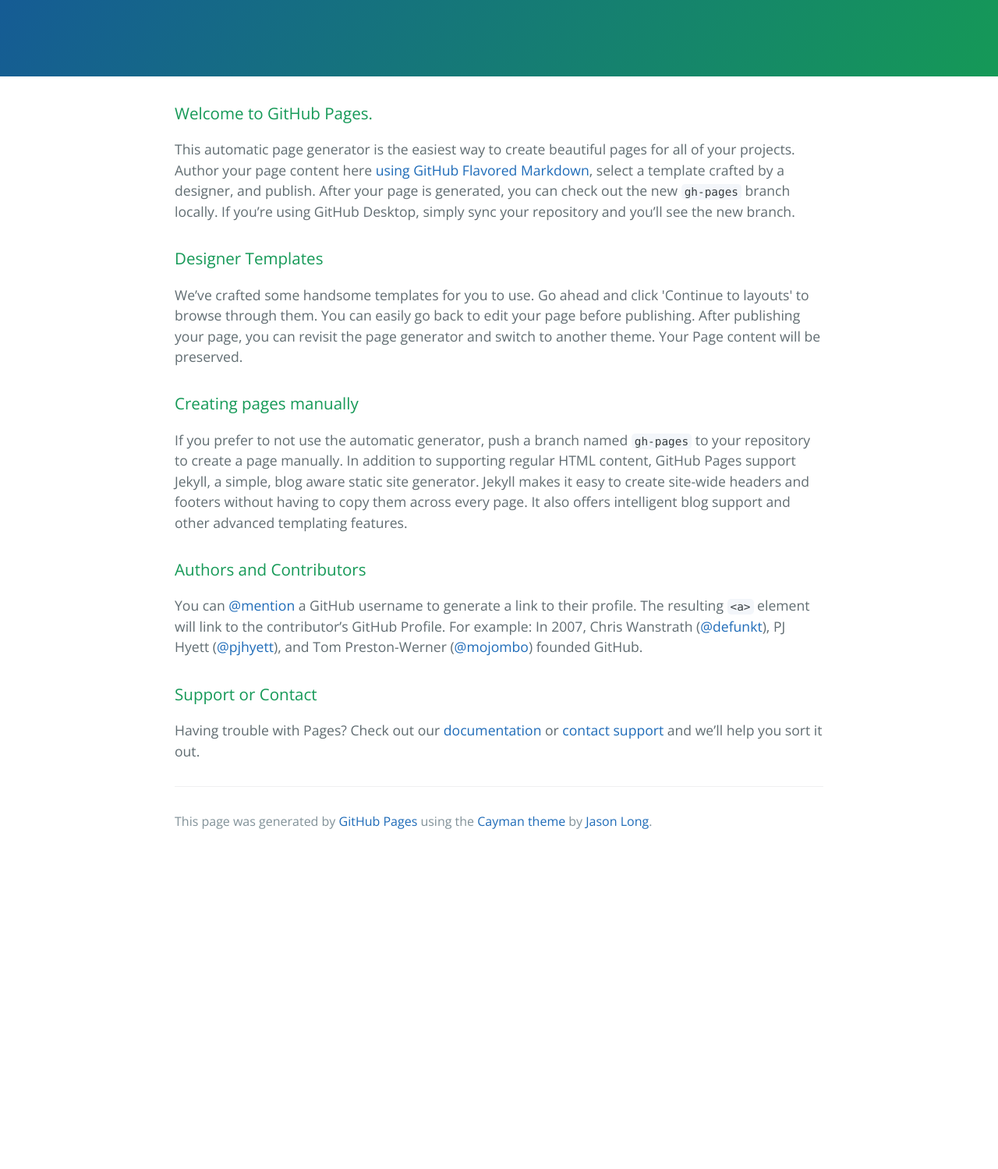
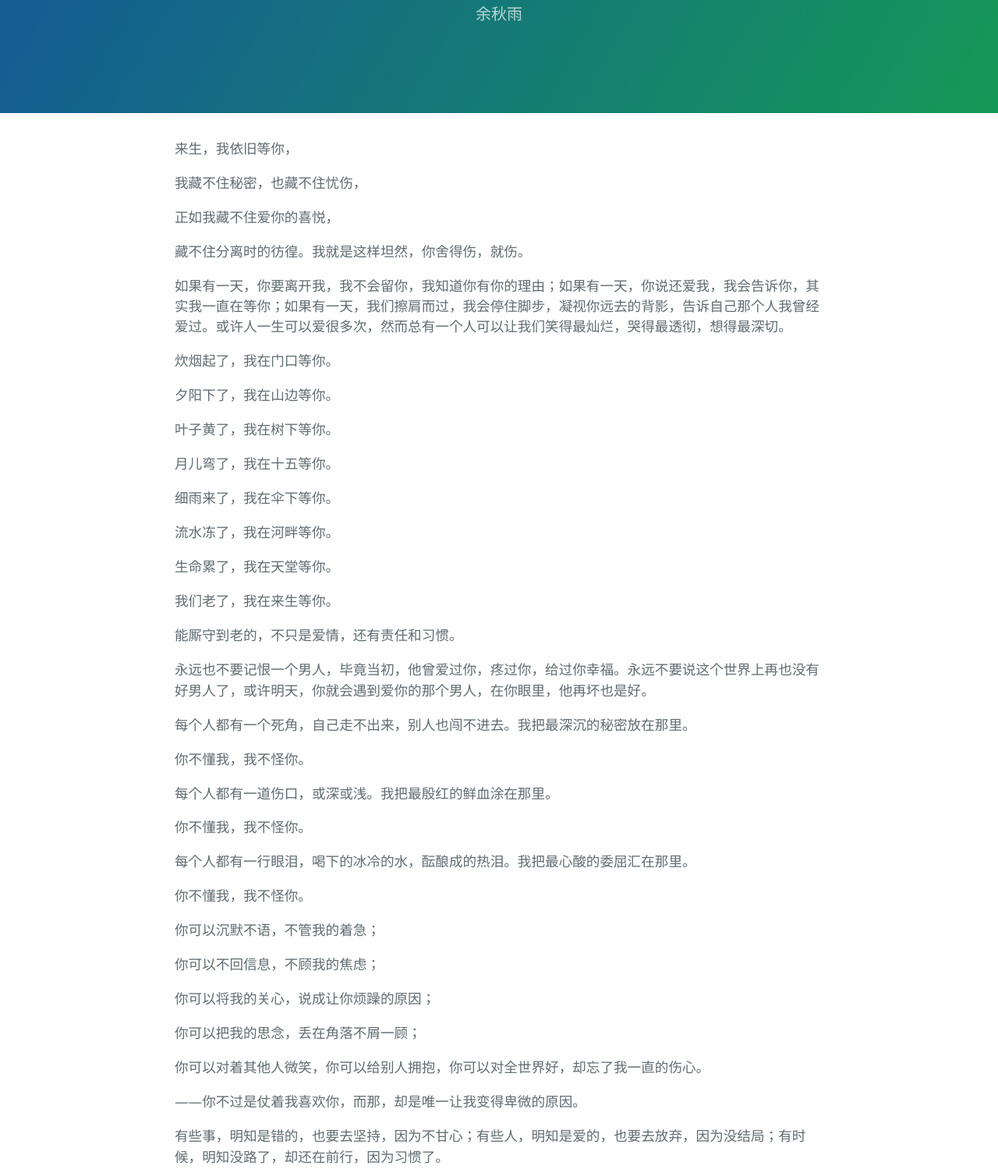
Before and after one commit to wodengni/wodengni, a plain HTML site: page index.html in a window 1280 px wide. Shown: the part 172-1671 px from the top of the page at 78% size. Before the commit the page ends 1269 px from the top, so only its background shows below. Drawn offline with nearby package versions, Linux system fonts and the light colour scheme.

Commit message:
Replace master branch with page content via GitHub

```diff
--- a/index.html
+++ b/index.html
@@ -2,7 +2,7 @@
 <html lang="en-us">
   <head>
     <meta charset="UTF-8">
-    <title>Wodengni.GitHub.io by wodengni</title>
+    <title>我在等你 by wodengni</title>
     <meta name="viewport" content="width=device-width, initial-scale=1">
     <link rel="stylesheet" type="text/css" href="stylesheets/normalize.css" media="screen">
     <link href='https://fonts.googleapis.com/css?family=Open+Sans:400,700' rel='stylesheet' type='text/css'>
@@ -11,35 +11,66 @@
   </head>
   <body>
     <section class="page-header">
-      <h1 class="project-name">Wodengni.GitHub.io</h1>
-      <h2 class="project-tagline"></h2>
+      <h1 class="project-name">我在等你</h1>
+      <h2 class="project-tagline">余秋雨</h2>
     </section>
 
     <section class="main-content">
-      <h3>
-<a id="welcome-to-github-pages" class="anchor" href="#welcome-to-github-pages" aria-hidden="true"><span aria-hidden="true" class="octicon octicon-link"></span></a>Welcome to GitHub Pages.</h3>
+      <p>来生，我依旧等你，</p>
 
-<p>This automatic page generator is the easiest way to create beautiful pages for all of your projects. Author your page content here <a href="https://guides.github.com/features/mastering-markdown/">using GitHub Flavored Markdown</a>, select a template crafted by a designer, and publish. After your page is generated, you can check out the new <code>gh-pages</code> branch locally. If you’re using GitHub Desktop, simply sync your repository and you’ll see the new branch.</p>
+<p>我藏不住秘密，也藏不住忧伤，</p>
 
-<h3>
-<a id="designer-templates" class="anchor" href="#designer-templates" aria-hidden="true"><span aria-hidden="true" class="octicon octicon-link"></span></a>Designer Templates</h3>
+<p>正如我藏不住爱你的喜悦，</p>
 
-<p>We’ve crafted some handsome templates for you to use. Go ahead and click 'Continue to layouts' to browse through them. You can easily go back to edit your page before publishing. After publishing your page, you can revisit the page generator and switch to another theme. Your Page content will be preserved.</p>
+<p>藏不住分离时的彷徨。我就是这样坦然，你舍得伤，就伤。</p>
 
-<h3>
-<a id="creating-pages-manually" class="anchor" href="#creating-pages-manually" aria-hidden="true"><span aria-hidden="true" class="octicon octicon-link"></span></a>Creating pages manually</h3>
+<p>如果有一天，你要离开我，我不会留你，我知道你有你的理由；如果有一天，你说还爱我，我会告诉你，其实我一直在等你；如果有一天，我们擦肩而过，我会停住脚步，凝视你远去的背影，告诉自己那个人我曾经爱过。或许人一生可以爱很多次，然而总有一个人可以让我们笑得最灿烂，哭得最透彻，想得最深切。</p>
 
-<p>If you prefer to not use the automatic generator, push a branch named <code>gh-pages</code> to your repository to create a page manually. In addition to supporting regular HTML content, GitHub Pages support Jekyll, a simple, blog aware static site generator. Jekyll makes it easy to create site-wide headers and footers without having to copy them across every page. It also offers intelligent blog support and other advanced templating features.</p>
+<p>炊烟起了，我在门口等你。</p>
 
-<h3>
-<a id="authors-and-contributors" class="anchor" href="#authors-and-contributors" aria-hidden="true"><span aria-hidden="true" class="octicon octicon-link"></span></a>Authors and Contributors</h3>
+<p>夕阳下了，我在山边等你。</p>
 
-<p>You can <a href="https://help.github.com/articles/basic-writing-and-formatting-syntax/#mentioning-users-and-teams" class="user-mention">@mention</a> a GitHub username to generate a link to their profile. The resulting <code>&lt;a&gt;</code> element will link to the contributor’s GitHub Profile. For example: In 2007, Chris Wanstrath (<a href="https://github.com/defunkt" class="user-mention">@defunkt</a>), PJ Hyett (<a href="https://github.com/pjhyett" class="user-mention">@pjhyett</a>), and Tom Preston-Werner (<a href="https://github.com/mojombo" class="user-mention">@mojombo</a>) founded GitHub.</p>
+<p>叶子黄了，我在树下等你。</p>
 
-<h3>
-<a id="support-or-contact" class="anchor" href="#support-or-contact" aria-hidden="true"><span aria-hidden="true" class="octicon octicon-link"></span></a>Support or Contact</h3>
+<p>月儿弯了，我在十五等你。</p>
 
-<p>Having trouble with Pages? Check out our <a href="https://help.github.com/pages">documentation</a> or <a href="https://github.com/contact">contact support</a> and we’ll help you sort it out.</p>
+<p>细雨来了，我在伞下等你。</p>
+
+<p>流水冻了，我在河畔等你。</p>
+
+<p>生命累了，我在天堂等你。</p>
+
+<p>我们老了，我在来生等你。</p>
+
+<p>能厮守到老的，不只是爱情，还有责任和习惯。</p>
+
+<p>永远也不要记恨一个男人，毕竟当初，他曾爱过你，疼过你，给过你幸福。永远不要说这个世界上再也没有好男人了，或许明天，你就会遇到爱你的那个男人，在你眼里，他再坏也是好。</p>
+
+<p>每个人都有一个死角，自己走不出来，别人也闯不进去。我把最深沉的秘密放在那里。</p>
+
+<p>你不懂我，我不怪你。</p>
+
+<p>每个人都有一道伤口，或深或浅。我把最殷红的鲜血涂在那里。</p>
+
+<p>你不懂我，我不怪你。</p>
+
+<p>每个人都有一行眼泪，喝下的冰冷的水，酝酿成的热泪。我把最心酸的委屈汇在那里。</p>
+
+<p>你不懂我，我不怪你。</p>
+
+<p>你可以沉默不语，不管我的着急；</p>
+
+<p>你可以不回信息，不顾我的焦虑；</p>
+
+<p>你可以将我的关心，说成让你烦躁的原因；</p>
+
+<p>你可以把我的思念，丢在角落不屑一顾；</p>
+
+<p>你可以对着其他人微笑，你可以给别人拥抱，你可以对全世界好，却忘了我一直的伤心。</p>
+
+<p>——你不过是仗着我喜欢你，而那，却是唯一让我变得卑微的原因。</p>
+
+<p>有些事，明知是错的，也要去坚持，因为不甘心；有些人，明知是爱的，也要去放弃，因为没结局；有时候，明知没路了，却还在前行，因为习惯了。</p>
 
       <footer class="site-footer">
 
```
Also changed, not shown: params.json (+1 -1 lines).
